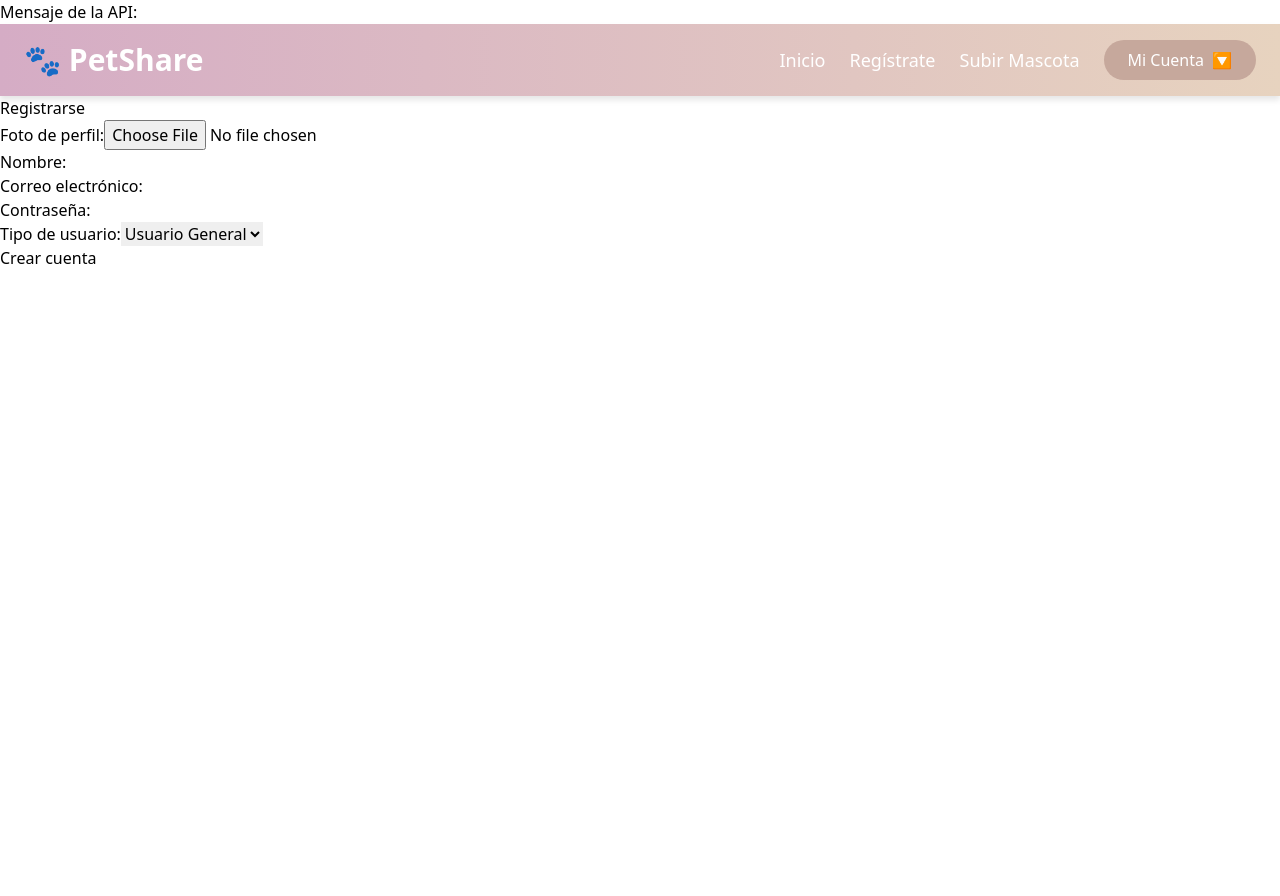
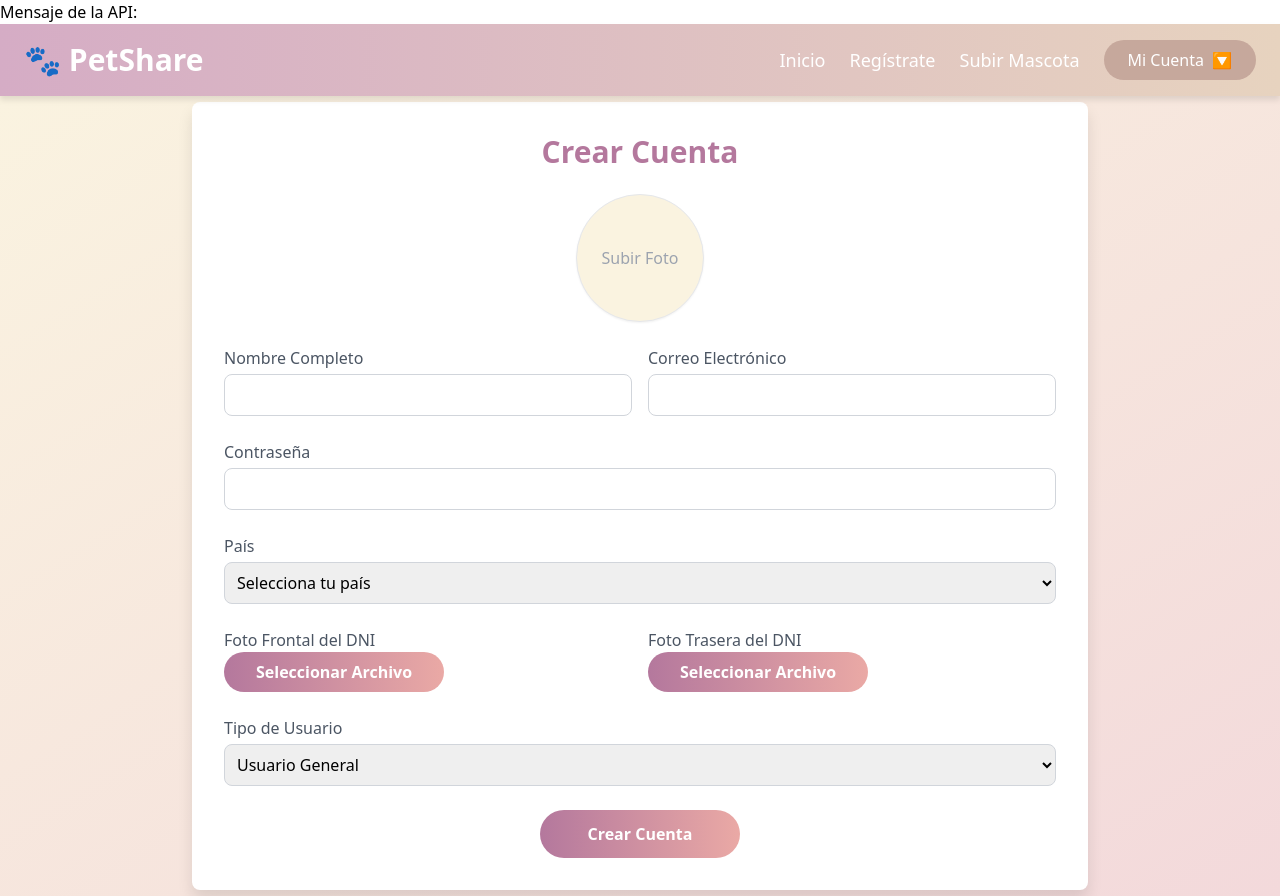
Before and after one commit to EduardoSantiagoAC/GitReactC, a React (Create React App) app: page /register in a window 1280 px wide. Before the commit the page ends 800 px from the top, so only its background shows below. Built offline with nearby package versions, Linux system fonts and the light colour scheme; no server answers.

Commit message:
Update RegisterUser.js

```diff
--- a/src/pages/RegisterUser.js
+++ b/src/pages/RegisterUser.js
@@ -1,134 +1,268 @@
 import React, { useState } from 'react';
 import { useNavigate } from 'react-router-dom';
+import { motion } from 'framer-motion';
 
 const RegisterUser = () => {
   const [formData, setFormData] = useState({
     name: '',
     email: '',
     password: '',
-    userType: 'Usuario General', // Valor predeterminado
+    userType: 'Usuario General',
     profilePhoto: null,
+    country: '',
+    frontDni: null,
+    backDni: null,
+    selfie: null,
+    certificates: null,
   });
+
   const [error, setError] = useState('');
   const [success, setSuccess] = useState(false);
+  const [profilePhotoPreview, setProfilePhotoPreview] = useState(null);
   const navigate = useNavigate();
 
-  // Maneja los cambios en los campos de texto
   const handleChange = (e) => {
     const { name, value } = e.target;
     setFormData((prev) => ({ ...prev, [name]: value }));
   };
 
-  // Maneja el cambio de archivo para la foto de perfil
   const handleFileChange = (e) => {
     const { name } = e.target;
     const file = e.target.files[0];
+
+    if (name === 'profilePhoto' && file) {
+      const reader = new FileReader();
+      reader.onload = () => setProfilePhotoPreview(reader.result);
+      reader.readAsDataURL(file);
+    }
+
     setFormData((prev) => ({
       ...prev,
       [name]: file,
     }));
   };
 
-  // Maneja el envío del formulario
   const handleSubmit = async (e) => {
     e.preventDefault();
 
-    const { name, email, password, userType, profilePhoto } = formData;
-
-    // Validación de campos
-    if (!name || !email || !password || !userType || !profilePhoto) {
+    if (
+      !formData.name ||
+      !formData.email ||
+      !formData.password ||
+      !formData.profilePhoto ||
+      !formData.frontDni ||
+      !formData.backDni ||
+      !formData.selfie ||
+      !formData.country
+    ) {
       setError('Todos los campos son obligatorios.');
       return;
     }
 
-    // Crear un objeto FormData para enviar al backend
-    const formDataToSend = new FormData();
-    formDataToSend.append('profilePhoto', profilePhoto);
-    formDataToSend.append('name', name);
-    formDataToSend.append('email', email);
-    formDataToSend.append('password', password);
-    formDataToSend.append('userType', userType);
-
-    try {
-      // Hacer la solicitud a la API con fetch
-      const response = await fetch('https://git-react-c.vercel.app/api/users/register', {
-        method: 'POST',
-        body: formDataToSend,
-      });
-
-      // Verificar si la respuesta fue exitosa
-      if (!response.ok) {
-        throw new Error('Hubo un error al procesar la solicitud');
+    if (formData.userType === 'Cuidador' && !formData.certificates) {
+      setError('Debes subir tus certificados si eres cuidador.');
+      return;
     }
 
-      const data = await response.json();
-      console.log('Respuesta del servidor:', data);
-
-      // Verificar si el servidor respondió correctamente
-      if (data.message === 'Usuario registrado con éxito') {
     setSuccess(true);
-        setTimeout(() => {
-          navigate('/login'); // Redirige al login después de registrarse
-        }, 2000);
-      } else {
-        setError(data.message || 'Error desconocido');
-      }
-    } catch (err) {
-      console.error('Error en la solicitud:', err);
-      setError('Hubo un error al procesar la solicitud');
-    }
+    setError('');
+    setTimeout(() => navigate('/login'), 2000);
   };
 
   return (
+    <motion.div
+      className="min-h-screen flex items-center justify-center bg-gradient-to-br from-[#FAF3E0] to-[#F3D9DB] px-6"
+      initial={{ opacity: 0 }}
+      animate={{ opacity: 1 }}
+      transition={{ duration: 0.6 }}
+    >
+      <div className="w-full max-w-4xl bg-white rounded-lg shadow-lg p-8">
+        <h2 className="text-3xl font-extrabold text-[#B4789D] mb-6 text-center">Crear Cuenta</h2>
+        {error && <p className="text-red-500 mb-4">{error}</p>}
+        {success && <p className="text-green-500 mb-4">¡Usuario registrado con éxito!</p>}
+
+        <form onSubmit={handleSubmit} className="space-y-6">
+          {/* Foto de perfil */}
+          <div className="flex flex-col items-center">
+            <label
+              htmlFor="profilePhoto"
+              className="w-32 h-32 rounded-full bg-[#FAF3E0] flex items-center justify-center overflow-hidden border border-gray-200 shadow-sm cursor-pointer hover:ring-2 hover:ring-[#B4789D] transition-all"
+            >
+              {profilePhotoPreview ? (
+                <img
+                  src={profilePhotoPreview}
+                  alt="Foto de perfil"
+                  className="w-full h-full object-cover"
+                />
+              ) : (
+                <span className="text-gray-400 font-medium">Subir Foto</span>
+              )}
+            </label>
+            <input
+              type="file"
+              name="profilePhoto"
+              id="profilePhoto"
+              onChange={handleFileChange}
+              className="hidden"
+            />
+          </div>
+
+          {/* Información personal */}
+          <div className="grid grid-cols-1 md:grid-cols-2 gap-4">
             <div>
-      <h2>Registrarse</h2>
-      {error && <p style={{ color: 'red' }}>{error}</p>}
-      {success && <p style={{ color: 'green' }}>Usuario registrado con éxito!</p>}
-      <form onSubmit={handleSubmit}>
-        <label htmlFor="profilePhoto">Foto de perfil:</label>
-        <input type="file" name="profilePhoto" onChange={handleFileChange} required />
-        <br />
-        <label htmlFor="name">Nombre:</label>
+              <label htmlFor="name" className="block text-gray-600 font-medium">
+                Nombre Completo
+              </label>
               <input
                 type="text"
                 name="name"
                 value={formData.name}
                 onChange={handleChange}
+                className="w-full border border-gray-300 rounded-lg p-2 mt-1 focus:ring-2 focus:ring-[#B4789D]"
                 required
               />
-        <br />
-        <label htmlFor="email">Correo electrónico:</label>
+            </div>
+            <div>
+              <label htmlFor="email" className="block text-gray-600 font-medium">
+                Correo Electrónico
+              </label>
               <input
                 type="email"
                 name="email"
                 value={formData.email}
                 onChange={handleChange}
+                className="w-full border border-gray-300 rounded-lg p-2 mt-1 focus:ring-2 focus:ring-[#B4789D]"
                 required
               />
-        <br />
-        <label htmlFor="password">Contraseña:</label>
+            </div>
+          </div>
+
+          {/* Contraseña */}
+          <div>
+            <label htmlFor="password" className="block text-gray-600 font-medium">
+              Contraseña
+            </label>
             <input
               type="password"
               name="password"
               value={formData.password}
               onChange={handleChange}
+              className="w-full border border-gray-300 rounded-lg p-2 mt-1 focus:ring-2 focus:ring-[#B4789D]"
               required
             />
-        <br />
-        <label htmlFor="userType">Tipo de usuario:</label>
+          </div>
+
+          {/* País */}
+          <div>
+            <label htmlFor="country" className="block text-gray-600 font-medium">
+              País
+            </label>
+            <select
+              name="country"
+              value={formData.country}
+              onChange={handleChange}
+              className="w-full border border-gray-300 rounded-lg p-2 mt-1 focus:ring-2 focus:ring-[#B4789D]"
+              required
+            >
+              <option value="">Selecciona tu país</option>
+              <option value="MX">México</option>
+              <option value="US">Estados Unidos</option>
+              <option value="ES">España</option>
+              <option value="AR">Argentina</option>
+            </select>
+          </div>
+
+          {/* Fotos del DNI */}
+          <div className="grid grid-cols-1 md:grid-cols-2 gap-4">
+            <div>
+              <label htmlFor="frontDni" className="block text-gray-600 font-medium">
+                Foto Frontal del DNI
+              </label>
+              <label
+                htmlFor="frontDni"
+                className="bg-gradient-to-r from-[#B4789D] to-[#EAA9A5] text-white py-2 px-8 rounded-full font-semibold hover:scale-105 transition-transform cursor-pointer text-center inline-block"
+              >
+                Seleccionar Archivo
+              </label>
+              <input
+                type="file"
+                name="frontDni"
+                id="frontDni"
+                onChange={handleFileChange}
+                className="hidden"
+              />
+            </div>
+            <div>
+              <label htmlFor="backDni" className="block text-gray-600 font-medium">
+                Foto Trasera del DNI
+              </label>
+              <label
+                htmlFor="backDni"
+                className="bg-gradient-to-r from-[#B4789D] to-[#EAA9A5] text-white py-2 px-8 rounded-full font-semibold hover:scale-105 transition-transform cursor-pointer text-center inline-block"
+              >
+                Seleccionar Archivo
+              </label>
+              <input
+                type="file"
+                name="backDni"
+                id="backDni"
+                onChange={handleFileChange}
+                className="hidden"
+              />
+            </div>
+          </div>
+
+          {/* Certificados (solo para cuidadores) */}
+          {formData.userType === 'Cuidador' && (
+            <div>
+              <label htmlFor="certificates" className="block text-gray-600 font-medium">
+                Certificados
+              </label>
+              <label
+                htmlFor="certificates"
+                className="bg-gradient-to-r from-[#B4789D] to-[#EAA9A5] text-white py-2 px-8 rounded-full font-semibold hover:scale-105 transition-transform cursor-pointer text-center inline-block"
+              >
+                Seleccionar Archivo
+              </label>
+              <input
+                type="file"
+                name="certificates"
+                id="certificates"
+                onChange={handleFileChange}
+                className="hidden"
+              />
+            </div>
+          )}
+
+          {/* Tipo de Usuario */}
+          <div>
+            <label htmlFor="userType" className="block text-gray-600 font-medium">
+              Tipo de Usuario
+            </label>
             <select
               name="userType"
               value={formData.userType}
               onChange={handleChange}
+              className="w-full border border-gray-300 rounded-lg p-2 mt-1 focus:ring-2 focus:ring-[#B4789D]"
             >
               <option value="Usuario General">Usuario General</option>
               <option value="Cuidador">Cuidador</option>
               <option value="Dueño">Dueño</option>
             </select>
-        <br />
-        <button type="submit">Crear cuenta</button>
+          </div>
+
+          {/* Botón Crear Cuenta */}
+          <div className="flex justify-center mt-6">
+            <button
+              type="submit"
+              className="bg-gradient-to-r from-[#B4789D] to-[#EAA9A5] text-white py-3 px-12 rounded-full font-semibold hover:scale-105 hover:shadow-lg transition-all"
+            >
+              Crear Cuenta
+            </button>
+          </div>
         </form>
       </div>
+    </motion.div>
   );
 };
 
```
Lines whose indentation alone changed are shown as unchanged.
